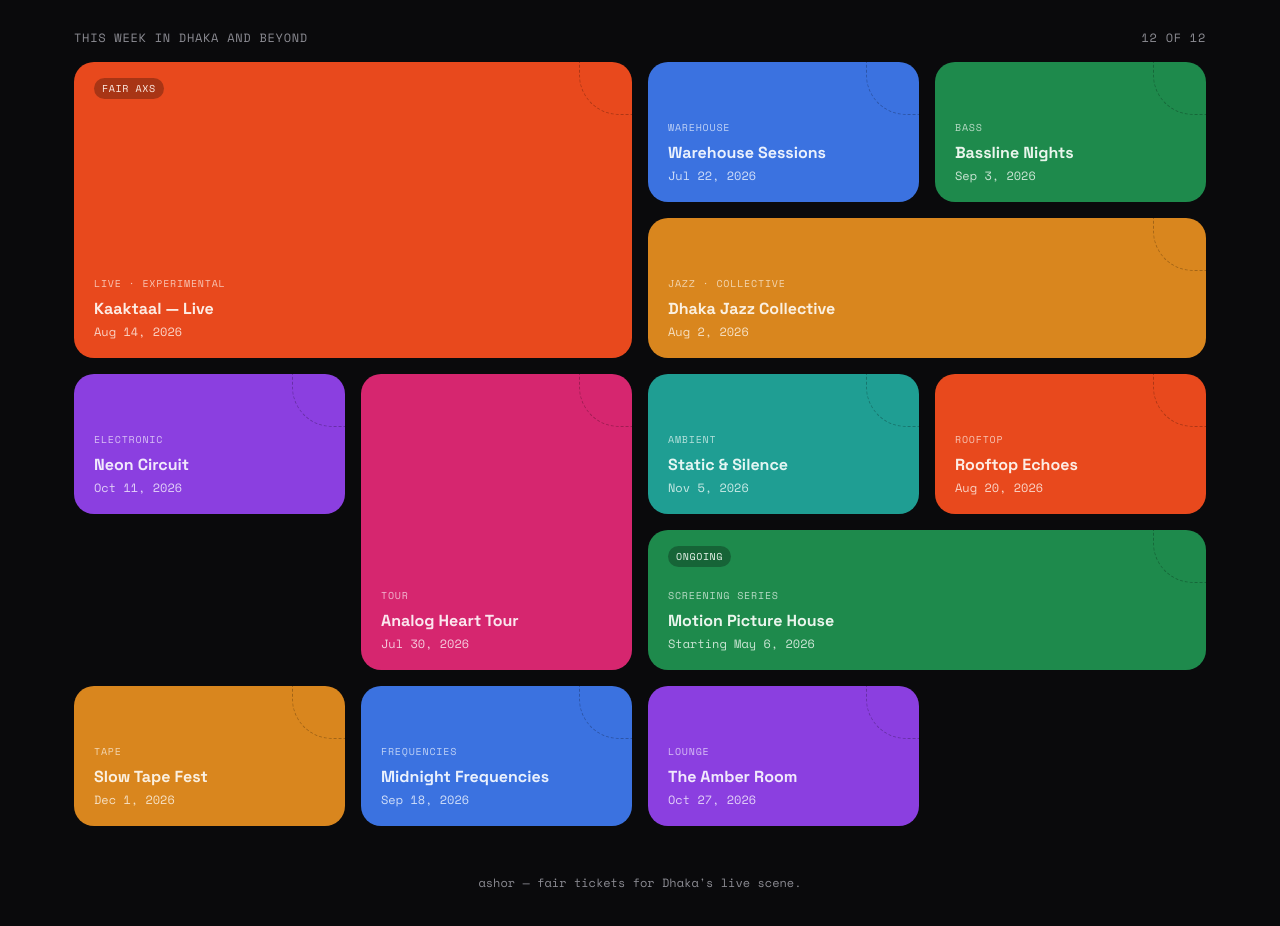
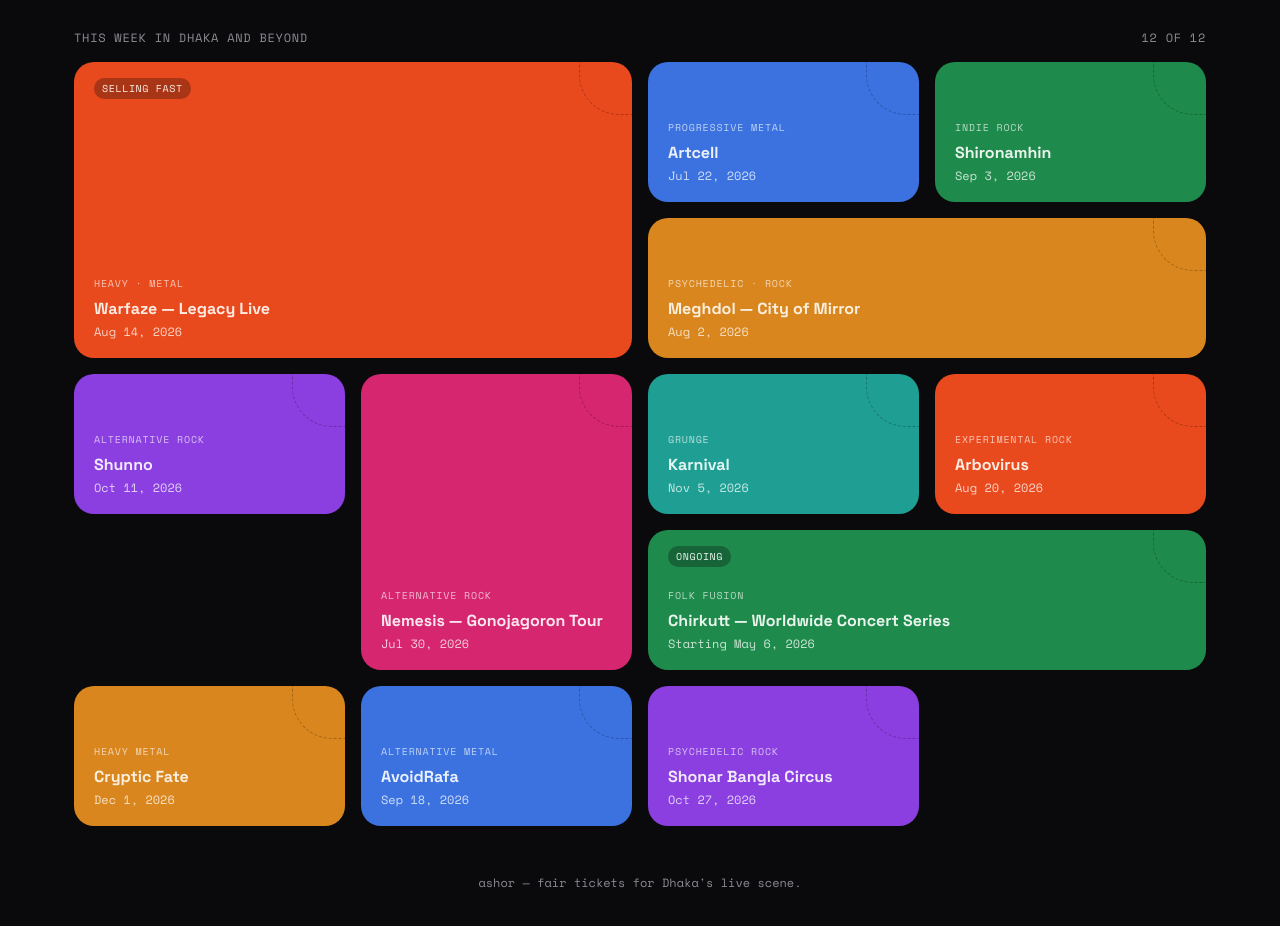
Before and after one commit to mehediforsure/ashor, a plain HTML site: page index.html in a window 1280 px wide. Shown: the part 88-1014 px from the top of the page. Drawn offline with nearby package versions, Linux system fonts and the light colour scheme.

Commit message:
Replace event titles and categories in index.html

```diff
--- a/index.html
+++ b/index.html
@@ -216,77 +216,77 @@
 
   <div class="bento" id="bento">
 
-    <a class="card c1 span-2c span-2r" href="booking.html" data-title="Kaaktaal — Live" data-cat="Live Experimental">
-      <span class="status">Fair AXS</span>
-      <p class="cat">Live · Experimental</p>
-      <p class="title">Kaaktaal — Live</p>
+    <a class="card c1 span-2c span-2r" href="booking.html" data-title="Warfaze — Legacy Live" data-cat="Heavy Metal">
+      <span class="status">Selling Fast</span>
+      <p class="cat">Heavy · Metal</p>
+      <p class="title">Warfaze — Legacy Live</p>
       <p class="date">Aug 14, 2026</p>
     </a>
 
-    <a class="card c2" href="booking.html" data-title="Warehouse Sessions" data-cat="Warehouse">
-      <p class="cat">Warehouse</p>
-      <p class="title">Warehouse Sessions</p>
+    <a class="card c2" href="booking.html" data-title="Artcell" data-cat="Progressive Metal">
+      <p class="cat">Progressive Metal</p>
+      <p class="title">Artcell</p>
       <p class="date">Jul 22, 2026</p>
     </a>
 
-    <a class="card c3" href="booking.html" data-title="Bassline Nights" data-cat="Bass">
-      <p class="cat">Bass</p>
-      <p class="title">Bassline Nights</p>
+    <a class="card c3" href="booking.html" data-title="Shironamhin" data-cat="Indie Rock">
+      <p class="cat">Indie Rock</p>
+      <p class="title">Shironamhin</p>
       <p class="date">Sep 3, 2026</p>
     </a>
 
-    <a class="card c4 span-2c" href="booking.html" data-title="Dhaka Jazz Collective" data-cat="Jazz Collective">
-      <p class="cat">Jazz · Collective</p>
-      <p class="title">Dhaka Jazz Collective</p>
+    <a class="card c4 span-2c" href="booking.html" data-title="Meghdol — City of Mirror" data-cat="Psychedelic Rock">
+      <p class="cat">Psychedelic · Rock</p>
+      <p class="title">Meghdol — City of Mirror</p>
       <p class="date">Aug 2, 2026</p>
     </a>
 
-    <a class="card c5" href="booking.html" data-title="Neon Circuit" data-cat="Electronic">
-      <p class="cat">Electronic</p>
-      <p class="title">Neon Circuit</p>
+    <a class="card c5" href="booking.html" data-title="Shunno" data-cat="Alternative Rock">
+      <p class="cat">Alternative Rock</p>
+      <p class="title">Shunno</p>
       <p class="date">Oct 11, 2026</p>
     </a>
 
-    <a class="card c6 span-2r" href="booking.html" data-title="Analog Heart Tour" data-cat="Tour">
-      <p class="cat">Tour</p>
-      <p class="title">Analog Heart Tour</p>
+    <a class="card c6 span-2r" href="booking.html" data-title="Nemesis — Gonojagoron Tour" data-cat="Alternative Rock">
+      <p class="cat">Alternative Rock</p>
+      <p class="title">Nemesis — Gonojagoron Tour</p>
       <p class="date">Jul 30, 2026</p>
     </a>
 
-    <a class="card c7" href="booking.html" data-title="Static Silence" data-cat="Ambient">
-      <p class="cat">Ambient</p>
-      <p class="title">Static &amp; Silence</p>
+    <a class="card c7" href="booking.html" data-title="Karnival" data-cat="Grunge">
+      <p class="cat">Grunge</p>
+      <p class="title">Karnival</p>
       <p class="date">Nov 5, 2026</p>
     </a>
 
-    <a class="card c1" href="booking.html" data-title="Rooftop Echoes" data-cat="Rooftop">
-      <p class="cat">Rooftop</p>
-      <p class="title">Rooftop Echoes</p>
+    <a class="card c1" href="booking.html" data-title="Arbovirus" data-cat="Experimental Rock">
+      <p class="cat">Experimental Rock</p>
+      <p class="title">Arbovirus</p>
       <p class="date">Aug 20, 2026</p>
     </a>
 
-    <a class="card c3 span-2c" href="booking.html" data-title="Motion Picture House" data-cat="Screening series">
+    <a class="card c3 span-2c" href="booking.html" data-title="Chirkutt — Worldwide Concert Series" data-cat="Folk Fusion">
       <span class="status">Ongoing</span>
-      <p class="cat">Screening series</p>
-      <p class="title">Motion Picture House</p>
+      <p class="cat">Folk Fusion</p>
+      <p class="title">Chirkutt — Worldwide Concert Series</p>
       <p class="date">Starting May 6, 2026</p>
     </a>
 
-    <a class="card c4" href="booking.html" data-title="Slow Tape Fest" data-cat="Tape">
-      <p class="cat">Tape</p>
-      <p class="title">Slow Tape Fest</p>
+    <a class="card c4" href="booking.html" data-title="Cryptic Fate" data-cat="Heavy Metal">
+      <p class="cat">Heavy Metal</p>
+      <p class="title">Cryptic Fate</p>
       <p class="date">Dec 1, 2026</p>
     </a>
 
-    <a class="card c2" href="booking.html" data-title="Midnight Frequencies" data-cat="Frequencies">
-      <p class="cat">Frequencies</p>
-      <p class="title">Midnight Frequencies</p>
+    <a class="card c2" href="booking.html" data-title="AvoidRafa" data-cat="Alternative Metal">
+      <p class="cat">Alternative Metal</p>
+      <p class="title">AvoidRafa</p>
       <p class="date">Sep 18, 2026</p>
     </a>
 
-    <a class="card c5" href="booking.html" data-title="The Amber Room" data-cat="Lounge">
-      <p class="cat">Lounge</p>
-      <p class="title">The Amber Room</p>
+    <a class="card c5" href="booking.html" data-title="Shonar Bangla Circus" data-cat="Psychedelic Rock">
+      <p class="cat">Psychedelic Rock</p>
+      <p class="title">Shonar Bangla Circus</p>
       <p class="date">Oct 27, 2026</p>
     </a>
 
```
